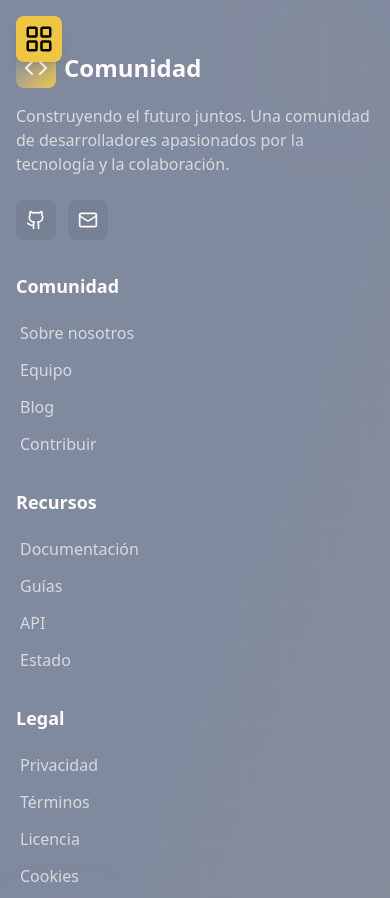
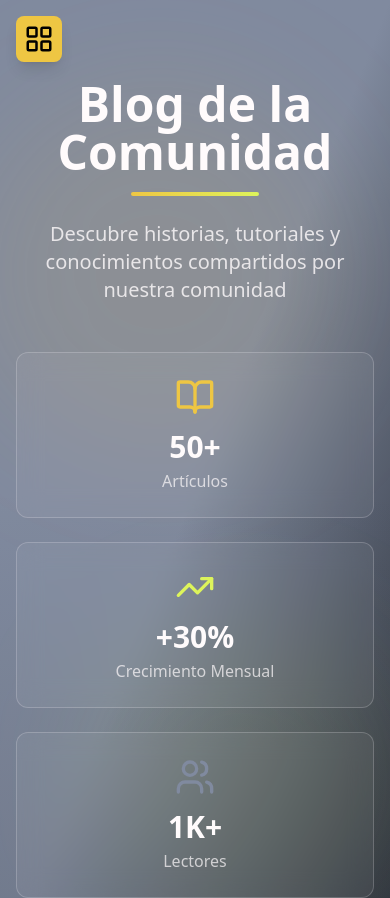
Before and after one commit to Ariff-dev/HybridgeCommunity, a React (Vite) app: page /blog in a window 390 px wide. Shown: the top 898 px of the page. Built offline with nearby package versions, Linux system fonts and the light colour scheme; no server answers.

Commit message:
feat: Blog Page

```diff
--- a/src/App.tsx
+++ b/src/App.tsx
@@ -5,6 +5,7 @@ import { Navbar } from './components/ui/Navbar'
 import { Lading } from './pages/landing/Lading'
 import { Login } from './pages/auth/Login'
 import { Register } from './pages/auth/Register'
+import { BlogView } from './pages/blog/Preview/BlogView'
 
 function App() {
   const location = useLocation()
@@ -19,6 +20,7 @@ function App() {
         <Route path="/" element={<Lading />} />
         <Route path="/login" element={<Login />} />
         <Route path="/register" element={<Register />} />
+        <Route path="/blog" element={<BlogView />} />
       </Routes>
       {!hideFooter && <Footer />}
     </>
--- a/src/components/ui/Navbar.tsx
+++ b/src/components/ui/Navbar.tsx
@@ -76,10 +76,16 @@ export const Navbar = () => {
             </Link>
           </li>
 
+          <li>
+            <Link to="/blog" onClick={() => handleNavigation('/blog')} className='hover:text-helper cursor-pointer transition-colors block'>
+              Blog
+            </Link>
+          </li>
+
           <div>
             <p
-              className='flex items-center cursor-pointer hover:text-helper transition-colors'
               onClick={() => toggleMenu('comunidad')}
+              className='flex items-center gap-2 hover:text-helper cursor-pointer transition-colors'
             >
               Comunidad
               <span>
@@ -143,6 +149,16 @@ export const Navbar = () => {
               className='hover:text-helper cursor-pointer transition-colors py-1 px-2 hover:bg-white/10 rounded block'
             >
               Inicio
+            </Link>
+          </li>
+
+          <li>
+            <Link
+              to="/blog"
+              onClick={() => handleNavigation('/blog')}
+              className='hover:text-helper cursor-pointer transition-colors py-1 px-2 hover:bg-white/10 rounded block'
+            >
+              Blog
             </Link>
           </li>
 
--- /dev/null
+++ b/src/pages/blog/Preview/BlogView.tsx
@@ -0,0 +1,9 @@
+import { HeroBlog } from './components/HeroBlog'
+
+export const BlogView = () => {
+  return (
+    <div>
+      <HeroBlog />
+    </div>
+  )
+}
--- /dev/null
+++ b/src/pages/blog/Preview/components/HeroBlog.tsx
@@ -0,0 +1,71 @@
+import React from 'react'
+import { motion } from 'framer-motion'
+import { BookOpen, TrendingUp, Users } from 'lucide-react'
+
+export const HeroBlog = () => {
+    return (
+        <div className='relative min-h-[70vh] overflow-hidden bg-gradient-to-br from-primary via-primary to-contrast flex items-center justify-center px-4 py-20'>
+            {/* Decorative background elements */}
+            <div className='absolute top-20 right-10 w-96 h-96 bg-complementary/10 rounded-full blur-3xl'></div>
+            <div className='absolute bottom-10 left-20 w-80 h-80 bg-helper/10 rounded-full blur-3xl'></div>
+
+            {/* Gradient overlay */}
+            <div className='absolute inset-0 bg-gradient-to-b from-transparent via-transparent to-contrast/20 pointer-events-none' />
+
+            {/* Content */}
+            <div className='relative z-10 max-w-5xl mx-auto text-center'>
+                {/* Main Title */}
+                <motion.div
+                    initial={{ opacity: 0, y: 30 }}
+                    animate={{ opacity: 1, y: 0 }}
+                    transition={{ duration: 0.8 }}
+                    className='mb-6'
+                >
+                    <h1 className='text-5xl md:text-7xl font-bold text-secondary mb-4'>
+                        Blog de la Comunidad
+                    </h1>
+                    <div className='h-1 w-32 bg-gradient-to-r from-complementary to-helper mx-auto rounded-full'></div>
+                </motion.div>
+
+                {/* Subtitle */}
+                <motion.p
+                    initial={{ opacity: 0, y: 20 }}
+                    animate={{ opacity: 1, y: 0 }}
+                    transition={{ duration: 0.8, delay: 0.2 }}
+                    className='text-xl md:text-2xl text-secondary/80 mb-12 max-w-3xl mx-auto'
+                >
+                    Descubre historias, tutoriales y conocimientos compartidos por nuestra comunidad
+                </motion.p>
+
+                {/* Stats Cards */}
+                <motion.div
+                    initial={{ opacity: 0, y: 20 }}
+                    animate={{ opacity: 1, y: 0 }}
+                    transition={{ duration: 0.8, delay: 0.4 }}
+                    className='grid grid-cols-1 md:grid-cols-3 gap-6 max-w-4xl mx-auto'
+                >
+                    {/* Articles Stat */}
+                    <div className='bg-secondary/5 backdrop-blur-md border border-secondary/20 rounded-xl p-6 hover:bg-secondary/10 transition-all hover:scale-105'>
+                        <BookOpen className='w-10 h-10 text-complementary mb-3 mx-auto' />
+                        <h3 className='text-3xl font-bold text-secondary mb-1'>50+</h3>
+                        <p className='text-secondary/70'>Artículos</p>
+                    </div>
+
+                    {/* Growth Stat */}
+                    <div className='bg-secondary/5 backdrop-blur-md border border-secondary/20 rounded-xl p-6 hover:bg-secondary/10 transition-all hover:scale-105'>
+                        <TrendingUp className='w-10 h-10 text-helper mb-3 mx-auto' />
+                        <h3 className='text-3xl font-bold text-secondary mb-1'>+30%</h3>
+                        <p className='text-secondary/70'>Crecimiento Mensual</p>
+                    </div>
+
+                    {/* Community Stat */}
+                    <div className='bg-secondary/5 backdrop-blur-md border border-secondary/20 rounded-xl p-6 hover:bg-secondary/10 transition-all hover:scale-105'>
+                        <Users className='w-10 h-10 text-primary mb-3 mx-auto' />
+                        <h3 className='text-3xl font-bold text-secondary mb-1'>1K+</h3>
+                        <p className='text-secondary/70'>Lectores</p>
+                    </div>
+                </motion.div>
+            </div>
+        </div>
+    )
+}
--- a/src/store/authStore.ts
+++ b/src/store/authStore.ts
@@ -5,7 +5,7 @@ import { apiService } from '../services/api'
 
 export const useAuthStore = create<AuthState>()(
     persist(
-        (set) => ({
+        (set, get) => ({
             user: null,
             token: null,
             refreshToken: null,
@@ -73,10 +73,10 @@ export const useAuthStore = create<AuthState>()(
             logout: async () => {
                 try {
                     // Get refresh token before clearing state
-                    const currentRefreshToken = (set as any).getState?.()?.refreshToken
+                    const { refreshToken } = get()
 
-                    if (currentRefreshToken) {
-                        await apiService.logout(currentRefreshToken)
+                    if (refreshToken) {
+                        await apiService.logout(refreshToken)
                     }
                 } catch (error) {
                     console.error('Logout error:', error)
```
